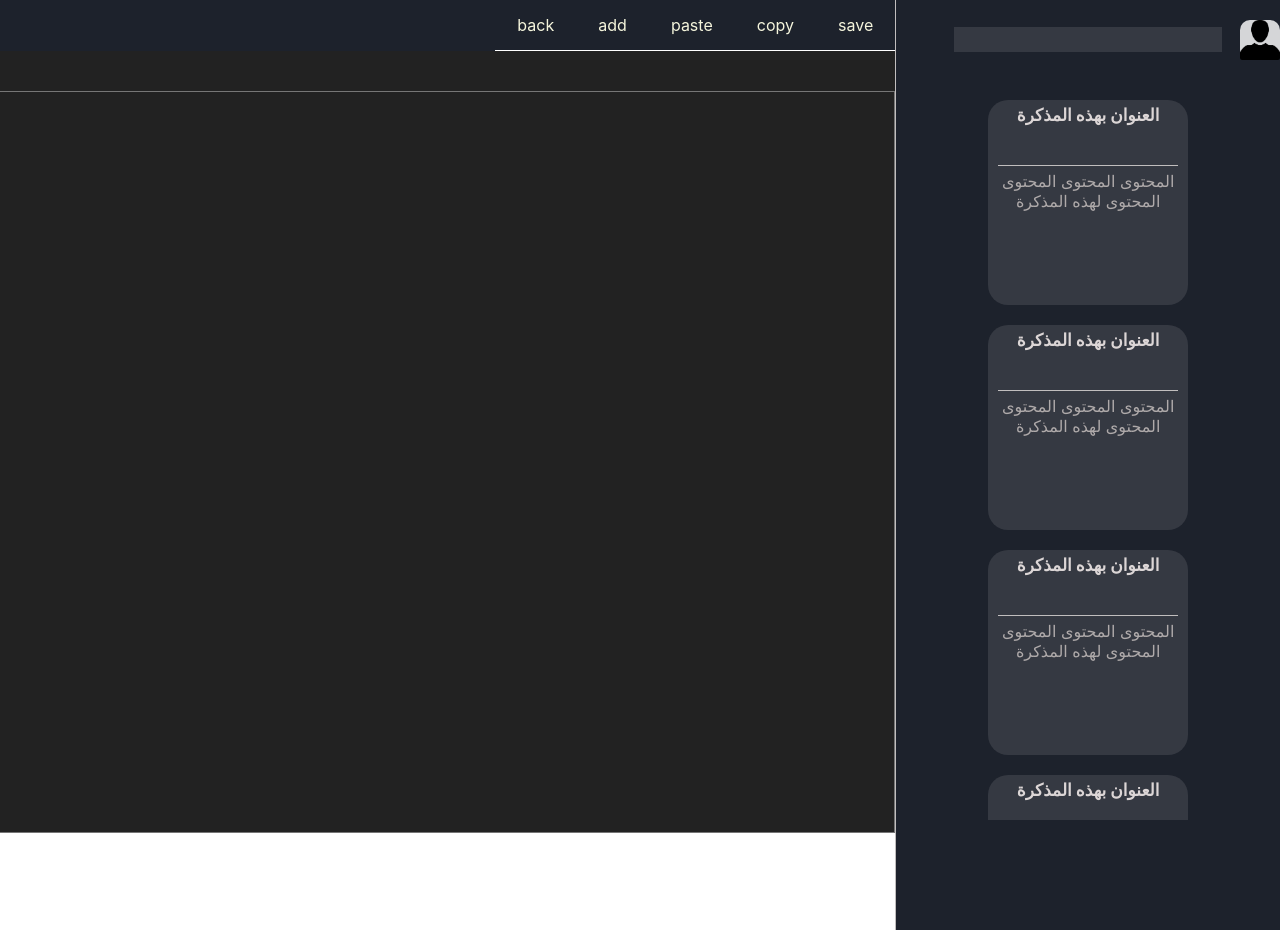
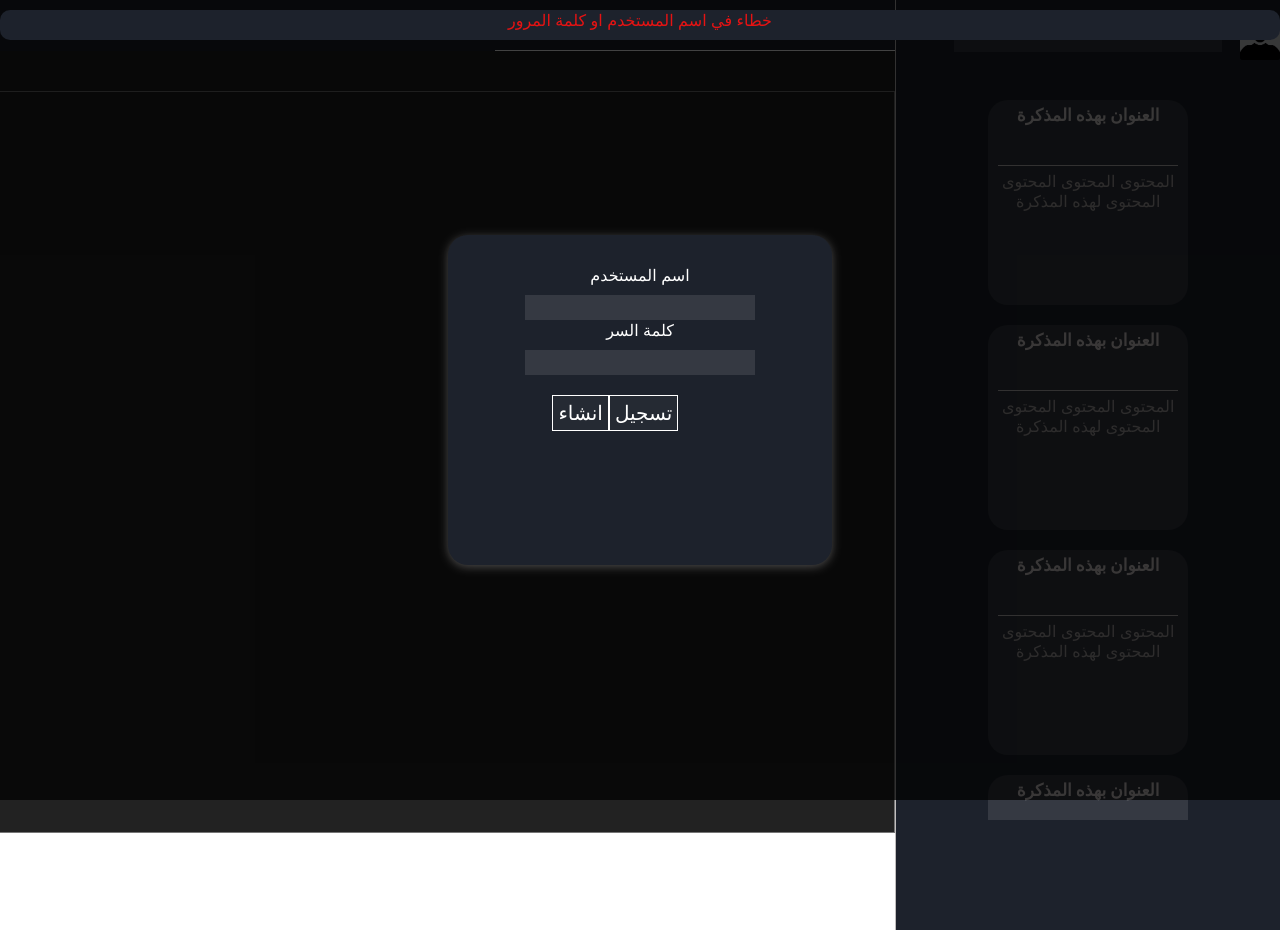
Before and after one commit to yahia-y4/note_app, a React (Create React App) app: page / in a window 1280 px wide. Built offline with nearby package versions, Linux system fonts and the light colour scheme.

Commit message:
useState

```diff
--- a/src/App.jsx
+++ b/src/App.jsx
@@ -13,8 +13,8 @@ function App() {
         <SideMenu />
          <WorkMenu/>
       </div>
-      {/* <Login/>
-      <Error error={"خطاء في اسم المستخدم او كلمة المرور"}/> */}
+      <Login/>
+      <Error error={"خطاء في اسم المستخدم او كلمة المرور"}/>
 
     </div>
   );
--- a/src/component/Login/Login.jsx
+++ b/src/component/Login/Login.jsx
@@ -1,13 +1,25 @@
 import "./Login.css";
 
+
+
+import { useState } from "react";
 export default function Login() {
+const[LoginData,setLoginData]=useState({UserName:"",Password:""})
+function handleUser(event){
+setLoginData({...LoginData,UserName:event.target.value})
+}
+function handlePassword(event){
+    setLoginData({...LoginData,Password:event.target.value})
+
+}
+
   return (
     <div className="login_div">
       <form action="">
         <label htmlFor="">اسم المستخدم</label>
-        <input type="text" />
+        <input type="text" value={LoginData.UserName} onChange={(event)=>{handleUser(event)}}/>
         <label htmlFor=""> كلمة السر</label>
-        <input type="text" />
+        <input type="text" value={LoginData.Password} onChange={(event)=>{handlePassword(event)}}/>
         <div className="but_div_login">
           <button>تسجيل</button>
           <button>انشاء</button>
--- a/src/component/TextField/TextField.jsx
+++ b/src/component/TextField/TextField.jsx
@@ -1,11 +1,12 @@
 import "./TextField.css";
 
-export default function TextField() {
+export default function TextField({title_value,content_value,onChange_title,onChange_content}) {
+
   return (
     <div className="Text_field_div">
 
-      <input className="input_c" type="text" />
-      <textarea className="textarea_c" name="" id=""></textarea>
+      <input onChange={onChange_title} value={title_value} className="input_c" type="text" />
+      <textarea onChange={onChange_content} value={content_value} className="textarea_c" name="" id=""></textarea>
 
     </div>
   );
--- a/src/component/WorkMenu/WorkMenu.jsx
+++ b/src/component/WorkMenu/WorkMenu.jsx
@@ -1,19 +1,35 @@
 import "./WorkMenu.css";
 
+
+import { useState } from "react";
 import TextField from "../TextField/TextField";
 import Icon from "../Icon/Icon";
 export default function WorkMenu() {
-  function save() {}
+const [noteData,setNoteData]=useState({title:"",content:""})
+function handleTitle(event){
+  setNoteData({...noteData,title:event.target.value})
+}
+function handleContent(event){
+setNoteData({...noteData,content:event.target.value})
+}
+
+
   return (
     <div className="Work_menu_div">
-      <div className="top_icons_div">
-        <Icon onClick={save} text={"save"}></Icon>
-        <Icon onClick={save} text={"copy"}></Icon>
-        <Icon onClick={save} text={"paste"}></Icon>
-        <Icon onClick={save} text={"add"}></Icon>
-        <Icon onClick={save} text={"back"}></Icon>
+  <div className="top_icons_div">
+        <Icon text={"save"}></Icon>
+        <Icon text={"copy"}></Icon>
+        <Icon text={"paste"}></Icon>
+        <Icon text={"add"}></Icon>
+        <Icon text={"back"}></Icon>
       </div>
-      <TextField></TextField>
+
+      <TextField title_value={noteData.title}
+          content_value={noteData.content}
+          onChange_title={(event)=>{handleTitle(event)}}
+          onChange_content={(event)=>{handleContent(event)}}
+          />
+
     </div>
   );
 }
```
